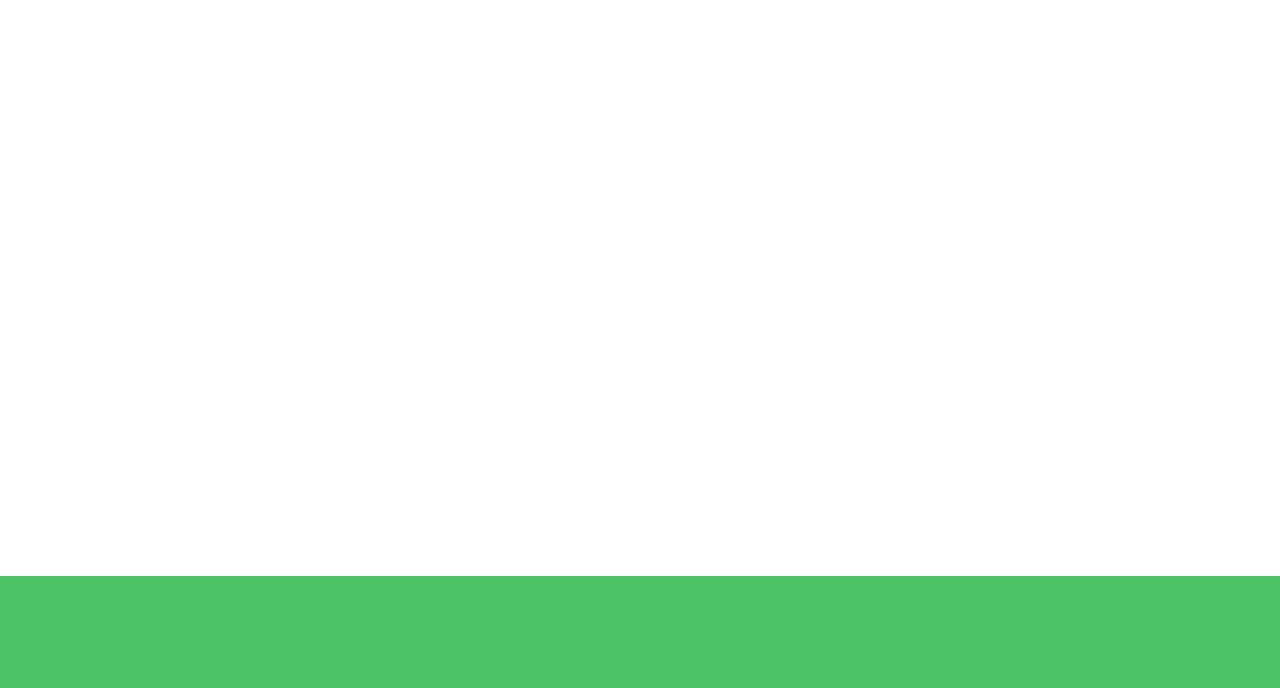
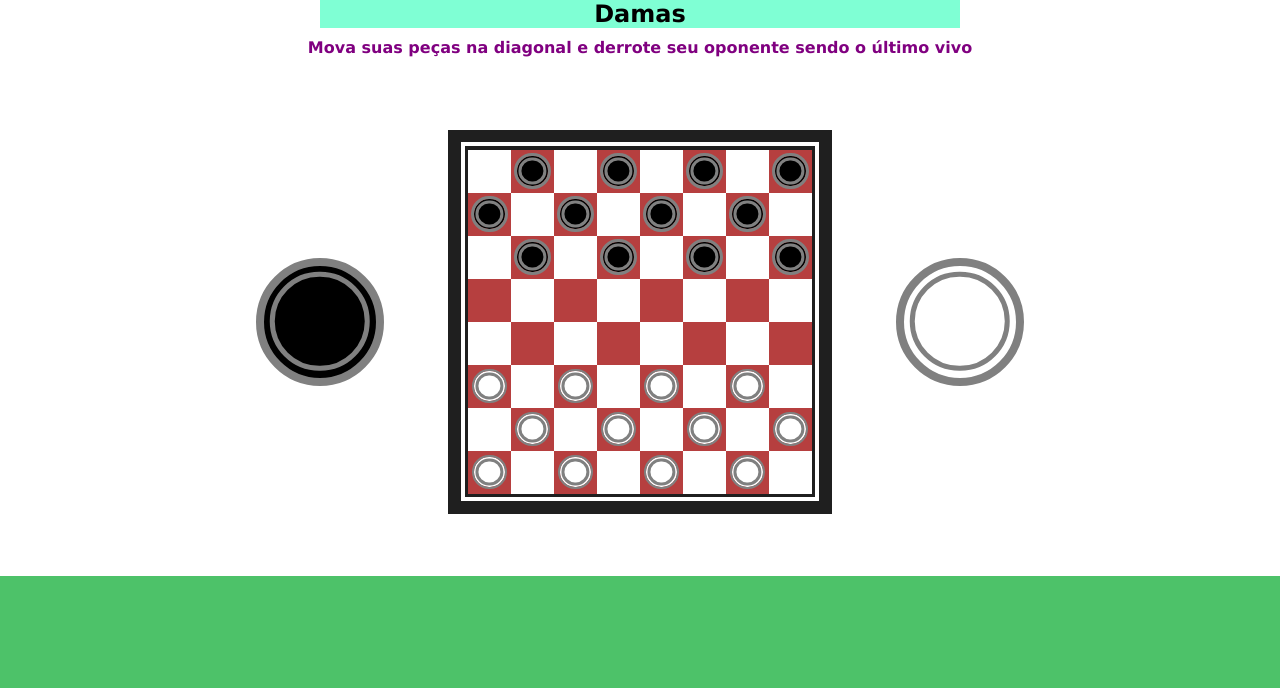
Before and after one commit to jonhybr/plataforma-site-jogos, a Node server app: page /damas in a window 1280 px wide. Shown: the part 112-800 px from the top of the page. Run offline with Node 20, Linux system fonts and the light colour scheme.

Commit message:
damas quase pronto

```diff
--- /dev/null
+++ b/Plataforma-de-jogos/css/damas.css
@@ -0,0 +1,96 @@
+#damasDiv{
+    width: 100%;
+    height: 100%;
+    display: flex;
+    justify-content: center;
+    align-items: center;
+    gap: 5%;
+    #playerPretas, #playerBrancas {
+        width: 10%;
+        aspect-ratio: 1/1;
+        border: 8px solid grey;
+        border-radius: 50%;
+        position: relative;
+        &::after {
+            content: "";
+            outline: 5px solid grey;
+            width: 80%;
+            height: 80%;
+            transform: translate(12%, 12%);
+            border-radius: 50%;
+            position: absolute;
+        }
+    }
+    #playerPretas {
+        background-color: black;
+    }
+    #playerBrancas {
+        background-color: white;
+    }
+}
+#damas {
+    aspect-ratio: 1/1;
+    width: 30%;
+    border: 20px solid #1f1f1f;
+    display: grid;
+    grid-template-rows: repeat(8, 1fr);
+    grid-template-columns: repeat(8, 1fr);
+    position: relative;
+    &::after {
+        content: "";
+        position: absolute;
+        width: 102%;
+        height: 102%;
+        margin-left: -1%;
+        margin-top: -1%;
+        outline: 4px solid white;
+    }
+    .black, .white {
+        display: flex;
+        justify-content: center;
+        align-items: center;
+        z-index: 1;
+    }
+    .black {
+        background-color: rgb(182, 63, 63);
+    }
+    .white {
+        background-color: white;
+    }
+    .damaPreta {
+        background-color: black;
+        position: relative;
+        width: 70%;
+        height: 70%;
+        border-radius: 50%;
+        outline: 3px solid grey;
+        &::after {
+            content: "";
+            position: absolute;
+            width: 70%;
+            height: 70%;
+            outline: 3px solid grey;
+            transform: translate(21%, 21%);
+            border-radius: 50%;
+
+        }
+    }
+    .damaBranca {
+        background-color: white;
+        width: 70%;
+        height: 70%;
+        border-radius: 50%;
+        outline: 2px solid grey;
+        position: relative;
+        &::after {
+            content: "";
+            position: absolute;
+            width: 70%;
+            height: 70%;
+            outline: 3px solid grey;
+            transform: translate(21%, 21%);
+            border-radius: 50%;
+
+        }
+    }
+}
--- /dev/null
+++ b/Plataforma-de-jogos/scripts/damas.js
@@ -0,0 +1,174 @@
+const gridDamas = document.getElementById('damas')
+
+const gridRows = getComputedStyle(gridDamas).getPropertyValue("grid-template-rows").split(" ").length
+const gridColumns = getComputedStyle(gridDamas).getPropertyValue("grid-template-columns").split(" ").length
+
+const playerPretas = document.getElementById('playerPretas')
+const playerBrancas = document.getElementById('playerBrancas')
+
+const gridArray = new Array()
+
+let atualPlayer = 'brancas'
+
+let c = 0
+for (let y = 0; y < gridColumns; y++) {
+    const row = new Array()
+    for (let x = 0; x < gridRows; x++) {
+        const div = document.createElement('div')
+        row.push(div)
+        if ((x + y) % 2 == 0) {
+            div.classList.add('white')
+        } else {
+            div.classList.add('black')
+            if (y < 3) {
+                const peca = document.createElement('div')
+                peca.classList.add('damaPreta')
+                peca.classList.add('dama')
+                div.appendChild(peca)
+            }
+            if (y > gridColumns - 4) {
+                const peca = document.createElement('div')
+                peca.classList.add('damaBranca')
+                peca.classList.add('dama')
+                div.appendChild(peca)
+            }
+        }
+        gridDamas.appendChild(div)
+    }
+    gridArray.push(row)
+}
+
+const pecasPretas = document.getElementsByClassName('damaPreta');
+const pecasBrancas = document.getElementsByClassName('damaBranca');
+
+addEventListener('mousemove', () => {
+    if (atualPlayer == 'brancas'){
+        playerBrancas.style.outline = "8px solid yellow"
+        playerPretas.style.outline = "none"
+    } else {
+        playerPretas.style.outline = "8px solid yellow"
+        playerBrancas.style.outline = "none"
+    }
+
+    document.body.style.cursor = "default"
+    for (const p of pecasPretas) {
+        if (p.matches(':hover')) {
+            document.body.style.cursor = "pointer"
+        }
+    }
+    for (const b of pecasBrancas) {
+        if (b.matches(':hover')) {
+            document.body.style.cursor = "pointer"
+        }
+    }
+})
+
+let selection = {
+    selected: "" /*DIV*/,
+    enemy: [[], []] /*DIVS - [ene], [pos]*/,
+    options: [] /*DIVS*/,
+    color: "" /*RGB*/
+}
+
+function changeColor(div){
+    selection.color = getComputedStyle(div).getPropertyValue('background-color')
+    selection.options.push(div)
+    div.style.backgroundColor = "blue"
+}
+
+function addEnemy(enemy, nextStep){
+    selection.enemy[0].push(enemy)
+    selection.enemy[1].push(nextStep)
+}
+
+function drawWalkTo(tipo, indexY, indexX, topLeft=false, topRight=false, bottomLeft=false, bottomRight=false){
+    selection.selected = gridArray[indexY][indexX]
+    if (topLeft){
+        if (gridArray[indexY - 1][indexX - 1]){
+            let testWalk = gridArray[indexY - 1][indexX - 1]
+            if (!testWalk.querySelector('.dama')){
+                changeColor(testWalk)
+            } else if (gridArray[indexY - 2][indexX - 2]){
+                if (!gridArray[indexY - 2][indexX - 2].querySelector('.dama') && !gridArray[indexY - 1][indexX - 1].querySelector(tipo)) {
+                    let nextStep = gridArray[indexY - 2][indexX - 2]
+                    addEnemy(testWalk, nextStep)
+                    changeColor(nextStep)
+                }
+            }
+        }
+    }
+    if (topRight){
+        if (gridArray[indexY - 1][indexX + 1]){
+            let testWalk = gridArray[indexY - 1][indexX + 1]
+            if (!testWalk.querySelector('.dama')){
+                changeColor(testWalk)
+            } else if (gridArray[indexY - 2][indexX + 2]) {
+                if (!gridArray[indexY - 2][indexX + 2].querySelector('.dama') && !gridArray[indexY - 1][indexX + 1].querySelector(tipo)) {
+                    let nextStep = gridArray[indexY - 2][indexX + 2]
+                    addEnemy(testWalk, nextStep)
+                    changeColor(nextStep)
+                }
+            }
+
+        }
+    }
+    if (bottomLeft){
+        if (gridArray[indexY + 1][indexX - 1]){
+            let testWalk = gridArray[indexY + 1][indexX - 1]
+            if (!testWalk.querySelector('.dama')){
+                changeColor(testWalk)
+            } else if (gridArray[indexY + 2][indexX - 2]) {
+                if (!gridArray[indexY + 2][indexX - 2].querySelector('.dama') && !gridArray[indexY + 1][indexX - 1].querySelector(tipo)) {
+                    let nextStep = gridArray[indexY + 2][indexX - 2]
+                    addEnemy(testWalk, nextStep)
+                    changeColor(nextStep)
+                }
+            }
+        }
+    }
+    if (bottomRight){
+        if (gridArray[indexY + 1][indexX + 1]){
+            let testWalk = gridArray[indexY + 1][indexX + 1]
+            if (!testWalk.querySelector('.dama')){
+                changeColor(testWalk)
+            } else if (gridArray[indexY + 2][indexX + 2]){
+                if (!gridArray[indexY + 2][indexX + 2].querySelector('.dama') && !gridArray[indexY + 1][indexX + 1].querySelector(tipo)) {
+                    let nextStep = gridArray[indexY + 2][indexX + 2]
+                    addEnemy(testWalk, nextStep)
+                    changeColor(nextStep)
+                }
+            }
+        }
+    }
+}
+
+addEventListener('mouseup', () => {
+    gridArray.forEach((y, indexY) => {
+        y.forEach((x, indexX) => {
+            if (x.matches(':hover')) {
+                if (x.querySelector('.dama')){
+                    selection.options.forEach((div) => {div.style.backgroundColor = selection.color})
+                    if (x.querySelector('.damaBranca') && atualPlayer == 'brancas'){
+                        drawWalkTo(".damaBranca", indexY, indexX, topLeft=true, topRight=true)
+                    }
+                    if (x.querySelector('.damaPreta') && atualPlayer == "pretas"){
+                        drawWalkTo(".damaPreta", indexY, indexX, false, false, bottomLeft=true, bottomRight=true)
+                    }
+                }
+                if (getComputedStyle(x).getPropertyValue('background-color') == "rgb(0, 0, 255)"){
+                    if (atualPlayer == "brancas"){
+                        atualPlayer = "pretas"
+                    } else {
+                        atualPlayer = "brancas"
+                    }
+                    if (selection.enemy[0].length > 0 && selection.enemy[1].includes(x)){
+                        selection.enemy[0][selection.enemy[1].indexOf(x)].children[0].remove()
+                        selection.enemy = [[], []]
+                    }
+                    x.appendChild(selection.selected.children[0])
+                    selection.options.forEach((div) => {div.style.backgroundColor = selection.color})
+                }
+            }
+        })
+    })
+})
--- a/Plataforma-de-jogos/views/damas.ejs
+++ b/Plataforma-de-jogos/views/damas.ejs
@@ -2,13 +2,26 @@
 <html lang="pt-br">
 <head>
     <meta charset="UTF-8">
+    <link href="../css/damas.css" rel="stylesheet">
+    <script src="../scripts/damas.js" defer></script>
     <title>Jogos do LEM</title>
 </head>
 <body>
 
     <%- include('header.html') %>
 
-    <main></main>
+    <main>
+
+        <h2>Damas</h2>
+        <p>Mova suas peças na diagonal e derrote seu oponente sendo o último vivo</p>
+
+        <div id="damasDiv">
+            <div id="playerPretas"></div>
+            <div id="damas"></div>
+            <div id="playerBrancas"></div>
+        </div>
+
+    </main>
 
     <%- include('footer.html') %>
 
--- a/Plataforma-de-jogos/views/home.ejs
+++ b/Plataforma-de-jogos/views/home.ejs
@@ -139,10 +139,10 @@
             </div>
             <div class="jogo">
                 <figure>
-                    <a href="/placeholder"><img></a>
+                    <a href="/damas"><img></a>
                 </figure>
                 <div>
-                    <a href="/placeholder"><h3>Damas</h3></a>
+                    <a href="/damas"><h3>Damas</h3></a>
                     <p>Mova suas peças para eliminar todas as peças do oponente</p>
                     <h5>Feito por: João</h5>
                 </div>
```
